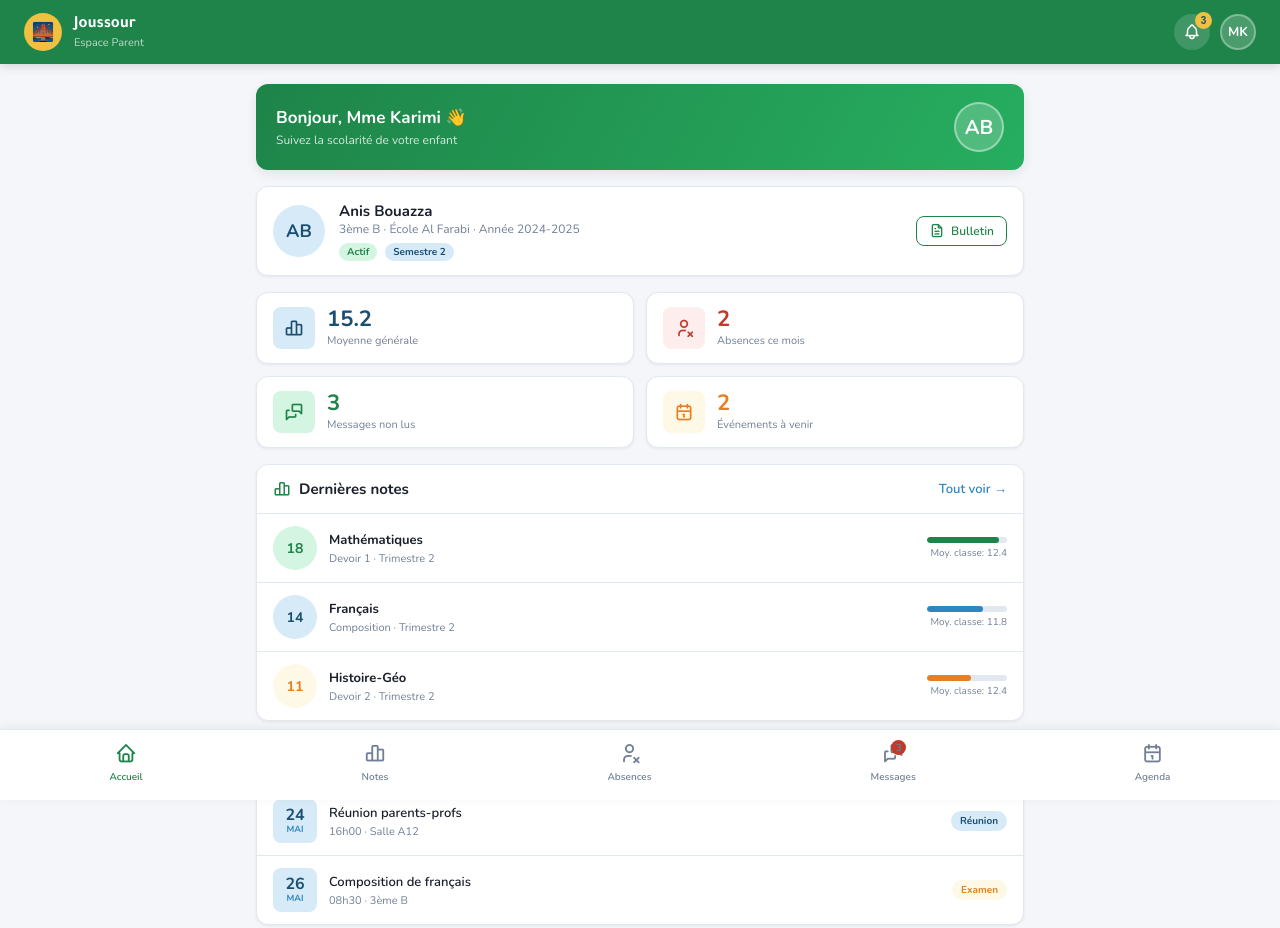
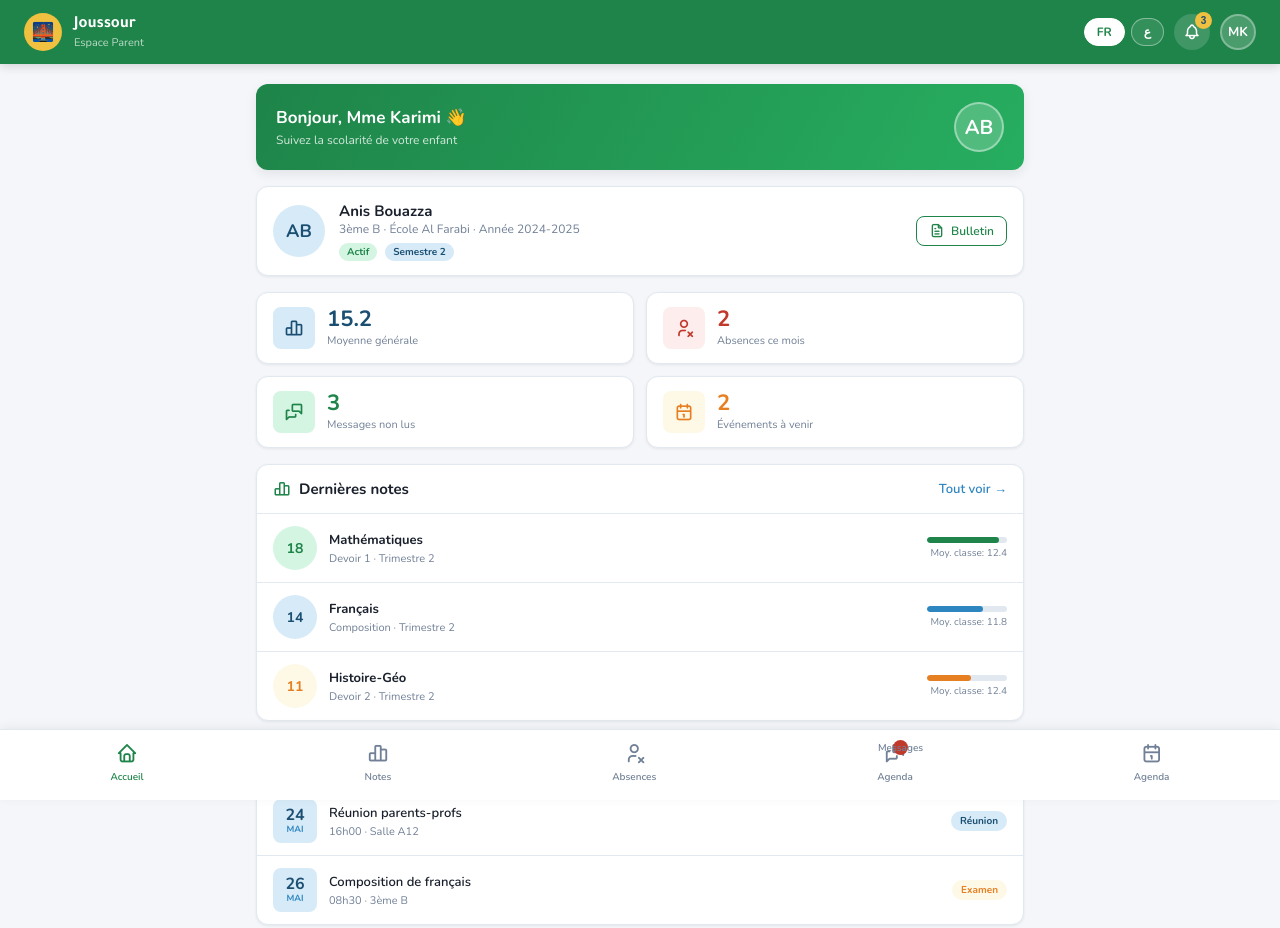
Before and after one commit to abdellatifelkihal/joussour, a website: page public/parent.html in a window 1280 px wide. Drawn offline with nearby package versions, Linux system fonts and the light colour scheme.

Commit message:
bilinguisme FR-AR espace parent

```diff
--- a/public/parent.html
+++ b/public/parent.html
@@ -170,6 +170,15 @@
 <meta name="theme-color" content="#1B4F72">
 <meta name="apple-mobile-web-app-capable" content="yes">
 <meta name="apple-mobile-web-app-title" content="Joussour">
+<link href="https://fonts.googleapis.com/css2?family=Tajawal:wght@400;500;700&display=swap" rel="stylesheet">
+<style>
+[dir="rtl"] { direction: rtl; }
+[dir="rtl"] .bottom-nav { direction: rtl; }
+[dir="rtl"] .header { direction: rtl; }
+.lang-switcher-top { display: flex; gap: 6px; }
+.lang-btn { padding: 5px 12px; border-radius: 20px; border: 1.5px solid rgba(255,255,255,0.4); background: rgba(255,255,255,0.1); color: #fff; font-weight: 700; font-size: 12px; cursor: pointer; font-family: inherit; }
+.lang-btn.active { background: #fff; color: var(--green); border-color: #fff; }
+</style>
 </head>
 <body>
 
@@ -183,6 +192,10 @@
     </div>
   </div>
   <div class="header-right">
+    <div class="lang-switcher-top">
+  <button class="lang-btn active" id="btn-fr" onclick="setLangParent('fr')">FR</button>
+  <button class="lang-btn" id="btn-ar" onclick="setLangParent('ar')">ع</button>
+</div>
     <button class="icon-btn" onclick="showToast('3 notifications', 'info')">
       <i class="ti ti-bell"></i>
       <span class="notif-badge">3</span>
@@ -493,6 +506,49 @@
 <div class="toast" id="toast"><i class="ti ti-check"></i><span id="toastMsg"></span></div>
 
 <script>
+    function setLangParent(lang) {
+  localStorage.setItem('joussour_lang', lang);
+  document.documentElement.dir = lang==='ar' ? 'rtl' : 'ltr';
+  document.body.style.fontFamily = lang==='ar' ? "'Tajawal', sans-serif" : "'Nunito', sans-serif";
+  document.getElementById('btn-fr').classList.toggle('active', lang==='fr');
+  document.getElementById('btn-ar').classList.toggle('active', lang==='ar');
+  const T = {
+    fr: {
+      title: 'Espace Parent',
+      welcome: 'Bonjour, Mme Karimi 👋',
+      sub: 'Suivez la scolarité de votre enfant',
+      nav_home: 'Accueil', nav_notes: 'Notes',
+      nav_absences: 'Absences', nav_messages: 'Messages', nav_agenda: 'Agenda',
+      avg: 'Moyenne générale', abs_month: 'Absences ce mois',
+      msgs: 'Messages non lus', events: 'Événements à venir',
+    },
+    ar: {
+      title: 'فضاء ولي الأمر',
+      welcome: '👋 مرحباً، السيدة الكريمي',
+      sub: 'تابع مسيرة طفلك الدراسية',
+      nav_home: 'الرئيسية', nav_notes: 'النقط',
+      nav_absences: 'الغيابات', nav_messages: 'الرسائل', nav_agenda: 'الأجندة',
+      avg: 'المعدل العام', abs_month: 'غيابات الشهر',
+      msgs: 'رسائل غير مقروءة', events: 'الأحداث القادمة',
+    }
+  };
+  const t = T[lang];
+  document.querySelector('.logo-sub').textContent = t.title;
+  document.querySelector('.welcome-banner h2').textContent = t.welcome;
+  document.querySelector('.welcome-banner p').textContent = t.sub;
+  // Nav items
+  const navItems = document.querySelectorAll('.nav-item span');
+  const keys = ['nav_home','nav_notes','nav_absences','nav_messages','nav_agenda'];
+  navItems.forEach((el,i) => { if(keys[i]) el.textContent = t[keys[i]]; });
+  // Stats
+  const statLabels = document.querySelectorAll('.stat-lbl');
+  const statKeys = ['avg','abs_month','msgs','events'];
+  statLabels.forEach((el,i) => { if(statKeys[i]) el.textContent = t[statKeys[i]]; });
+}
+
+// Charger la langue sauvegardée
+const savedLangParent = localStorage.getItem('joussour_lang') || 'fr';
+setLangParent(savedLangParent);
 function navigate(view) {
   document.querySelectorAll('.view').forEach(v => v.classList.remove('active'));
   document.querySelectorAll('.nav-item').forEach(n => n.classList.remove('active'));
```
